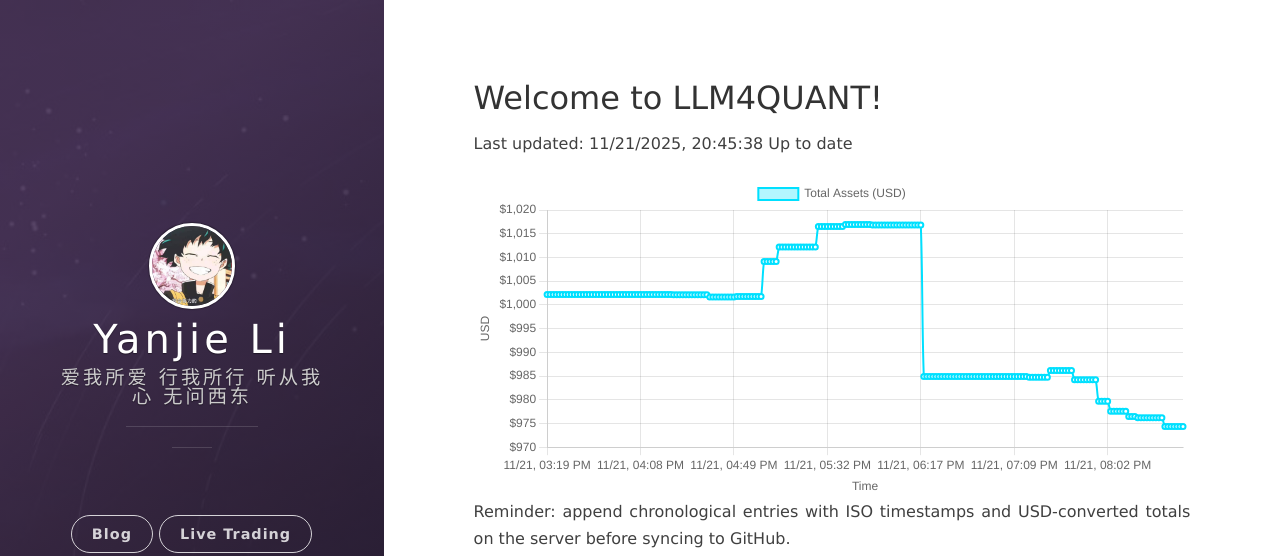
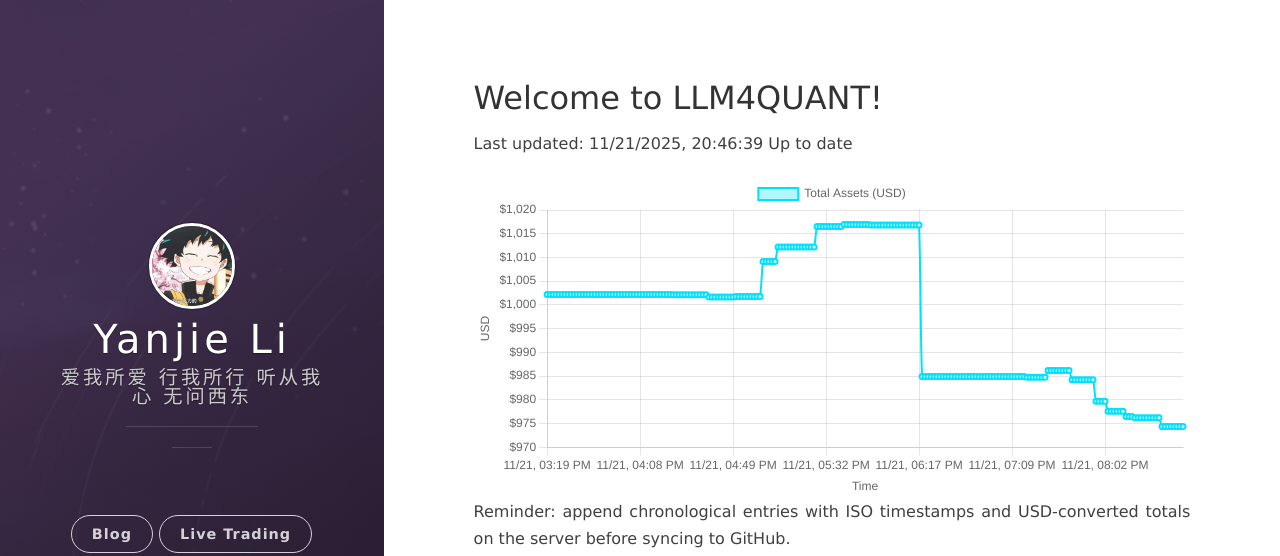
Before and after one commit to leeyegy/leeyegy.github.io, a Jekyll site: the page built from live-trading.html, in a window 1280 px wide. Shown: the top 556 px of the page. Built offline with Jekyll 4.4.1, drawn with Linux system fonts in a browser that asks for light colours; nearby versions of some CDN libraries.

Commit message:
AccountMonitor: update balance history 2025-11-22T04:46:39+08:00

```diff
--- a/assets/data/binance/balance-history.json
+++ b/assets/data/binance/balance-history.json
@@ -1,5 +1,5 @@
 {
-  "generatedAt": "2025-11-22T04:45:38+08:00",
+  "generatedAt": "2025-11-22T04:46:39+08:00",
   "asset": "total_usd_value",
   "history": [
     {
@@ -849,6 +849,10 @@
     {
       "timestamp": "2025-11-22T04:45:38+08:00",
       "totalUsd": 974.36593718
+    },
+    {
+      "timestamp": "2025-11-22T04:46:39+08:00",
+      "totalUsd": 974.36593718
     }
   ]
 }
```
